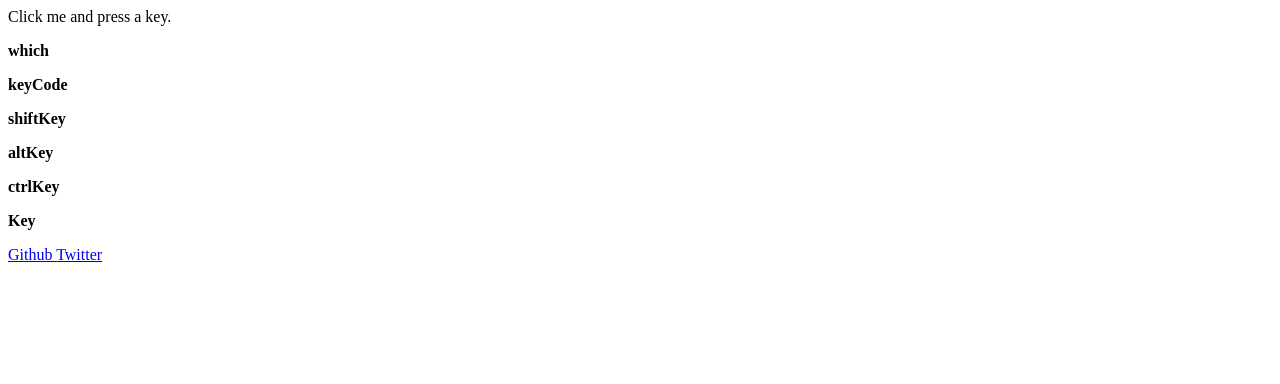
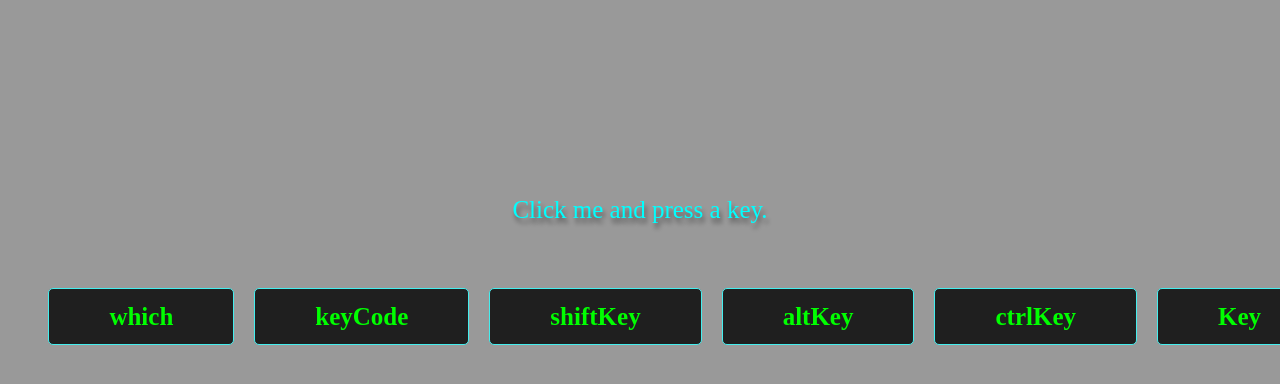
Before and after one commit to arinzejustin/Keycode, a plain HTML site: page index.html in a window 1280 px wide. Drawn offline with nearby package versions, Linux system fonts and the light colour scheme.

Commit message:
Update index.html

```diff
--- a/index.html
+++ b/index.html
@@ -1,3 +1,13 @@
+<!DOCTYPE html>
+<html>
+	<head>
+		<title>Keycode by arinzejustinng </title>
+	<meta charset="UTF-8" />
+    <meta name="viewport" content="width=device-width, initial-scale=1" />
+		<!--- CSS --->
+		<link rel="stylesheet" href="keycode.css" />
+		<script src="https://ajax.googleapis.com/ajax/libs/jquery/3.5.1/jquery.min.js"></script>
+	</head>
 <body style="background: url('home.jpg');">
 	<span class="list"></span>
 <main>
@@ -30,9 +40,6 @@
     <p id="key"></p>
   </div>
 </div>
-<div id="contact">
-	<span><a href="//github.com/arinzejustin/keycode">Github <i class="fa fa-github"></i></a></span>
-	<span><a href="//twitter.com/arinzejustinng">Twitter <i class="fa fa-twitter"></i></a></span>
-</div>
 </main>
 </body>
+</html>
```
